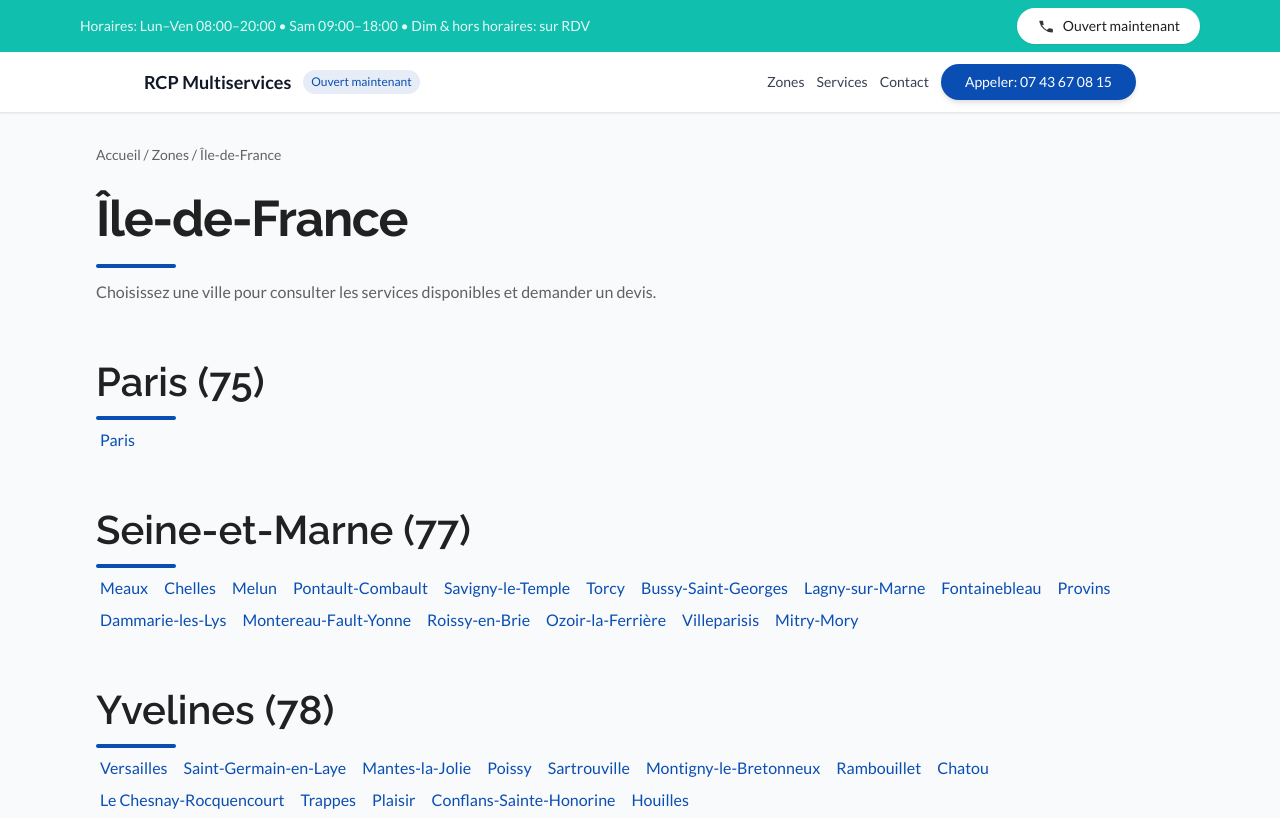
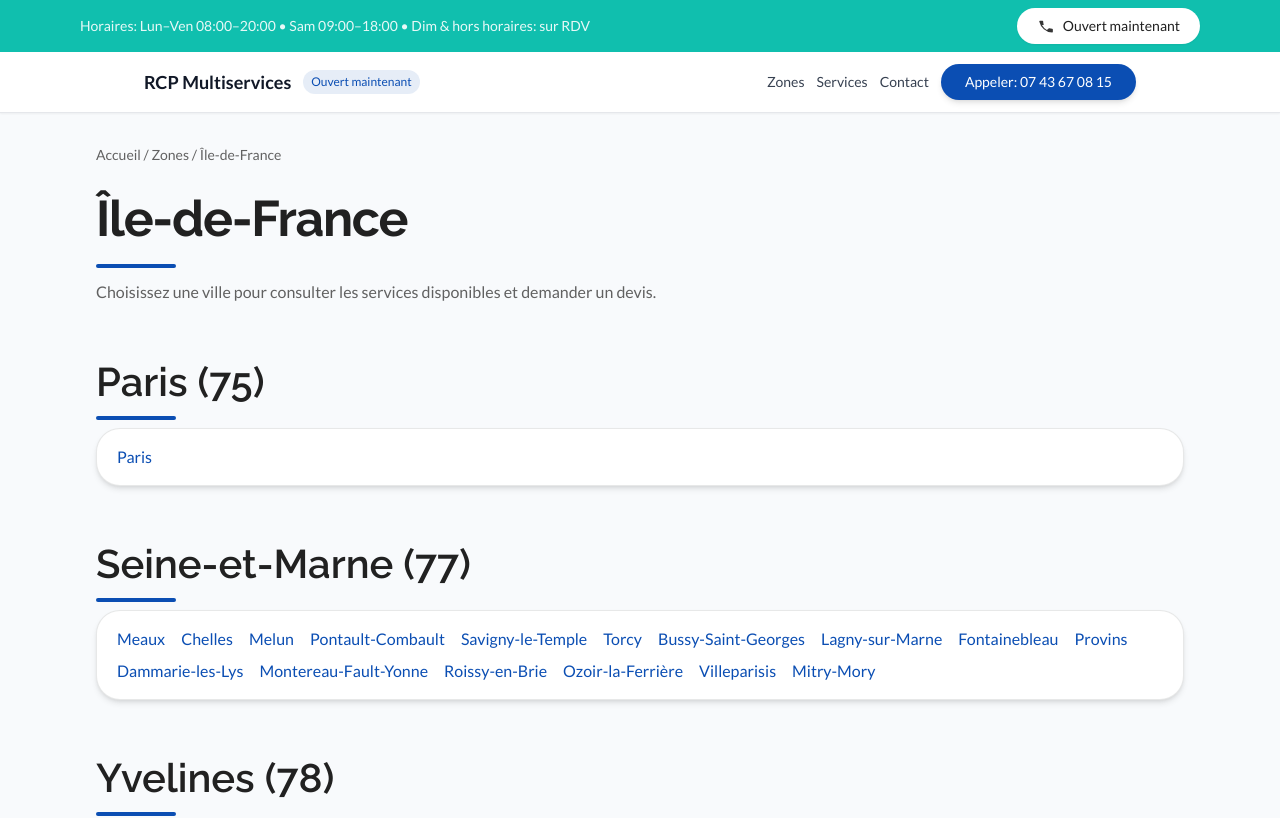
Before and after one commit to Soofmaax/RCP-Multiservices, a React (Vite) app: page /zones/ile-de-france in a window 1280 px wide. Shown: the top 818 px of the page. Built offline with nearby package versions, Linux system fonts and the light colour scheme; no server answers.

Commit message:
feat(zones): wrap department city lists in dept-card, add styles and "Voir la région" link
Co-authored-by: Genie <genie@cosine.sh>

```diff
--- a/src/index.css
+++ b/src/index.css
@@ -150,6 +150,11 @@ body,
     @apply inline-flex items-center gap-1 rounded-full bg-white/10 text-white px-3 py-1 text-xs border border-white/20;
   }
 
+  /* Department/section card */
+  .dept-card {
+    @apply card-elevated p-4 transition-transform hover:-translate-y-0.5;
+  }
+
   /* Footer gradient background */
   .footer-gradient {
     background-image: linear-gradient(to bottom, rgba(11, 30, 45, 1), rgba(11, 30, 45, 0.92));
--- a/src/pages/CityPage.tsx
+++ b/src/pages/CityPage.tsx
@@ -121,7 +121,8 @@ export default function CityPage() {
           <p className="text-neutral-600">
             Nous intervenons également dans les villes voisines du département {match.department.name}.
           </p>
-          <div className="mt-2 flex flex-wrap gap-2">
+          <div className="dept-card mt-2">
+            <div className="flex flex-wrap gap-2">
               {match.department.cities
                 .filter((c) => c.slug !== match.city.slug)
                 .slice(0, 8)
@@ -134,6 +135,7 @@ export default function CityPage() {
                     {c.name}
                   </Link>
                 ))}
+            </div>
           </div>
         </section>
 
--- a/src/pages/RegionPage.tsx
+++ b/src/pages/RegionPage.tsx
@@ -65,7 +65,8 @@ export default function RegionPage() {
             <section key={dept.key} className="section-spacious">
               <h2 className="heading-2">{dept.name}</h2>
               <div className="accent mt-1"></div>
-              <div className="mt-2 flex flex-wrap gap-2">
+              <div className="dept-card mt-2">
+                <div className="flex flex-wrap gap-2">
                   {dept.cities.map((c) => (
                     <Link
                       key={c.slug}
@@ -76,6 +77,7 @@ export default function RegionPage() {
                     </Link>
                   ))}
                 </div>
+              </div>
             </section>
           ))}
         </div>
--- a/src/pages/ZonesIndex.tsx
+++ b/src/pages/ZonesIndex.tsx
@@ -23,7 +23,7 @@ export default function ZonesIndex() {
             <div className="accent mt-1"></div>
             <ul className="mt-3 grid grid-cols-1 md:grid-cols-2 gap-2">
               {region.departments.map((dept) => (
-                <li key={dept.key} className="text-neutral-900">
+                <li key={dept.key} className="dept-card">
                   <div className="font-medium">{dept.name}</div>
                   <div className="mt-1 flex flex-wrap gap-2">
                     {dept.cities.map((c) => (
@@ -39,6 +39,11 @@ export default function ZonesIndex() {
                 </li>
               ))}
             </ul>
+            <div className="mt-3">
+              <Link to={`/zones/${region.key}`} className="link-more">
+                Voir la région <span aria-hidden="true">→</span>
+              </Link>
+            </div>
           </section>
         ))}
       </div>
```
Lines whose indentation alone changed are shown as unchanged.
